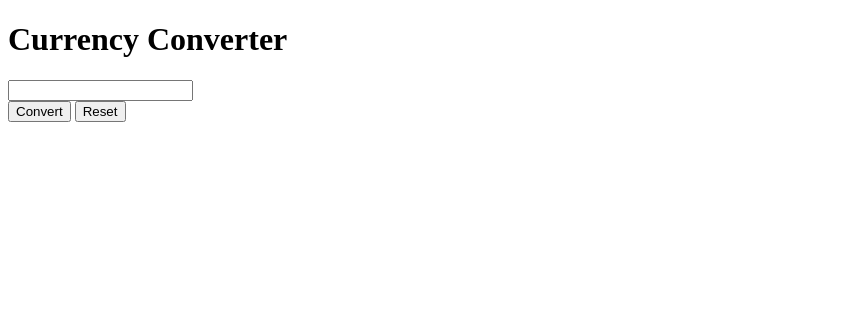
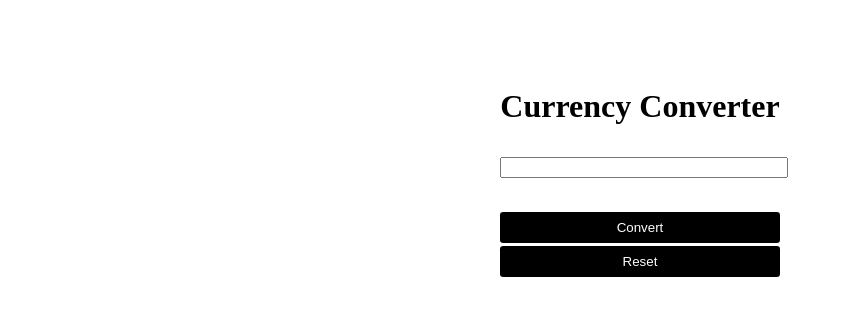
Before and after one commit to Karolinaa12/ConverterApp, a plain HTML site: page index.html in a window 1280 px wide. Shown: the whole page, without its empty margins (0-843 px from the left). Drawn offline with Linux system fonts and the light colour scheme.

Commit message:
basic styling

```diff
--- a/styles.css
+++ b/styles.css
@@ -1,2 +1,38 @@
 body {
+  display: flex;
+  flex-direction: column;
+  align-items: center;
+  height: 100vh;
 }
+
+div.main {
+  margin-top: 5rem;
+}
+
+div.headr {
+  align-items: center;
+}
+
+div.form-wrapper {
+  justify-content: center;
+  margin: 2rem auto;
+}
+
+form {
+  margin: 2rem auto;
+}
+
+input {
+  width: 100%;
+}
+
+button {
+  width: 100%;
+  margin: 0.1rem auto;
+  outline: none;
+  background-color: black;
+  color: #fff;
+  border: none;
+  border-radius: 0.2rem;
+  padding: 0.5rem;
+}
```
